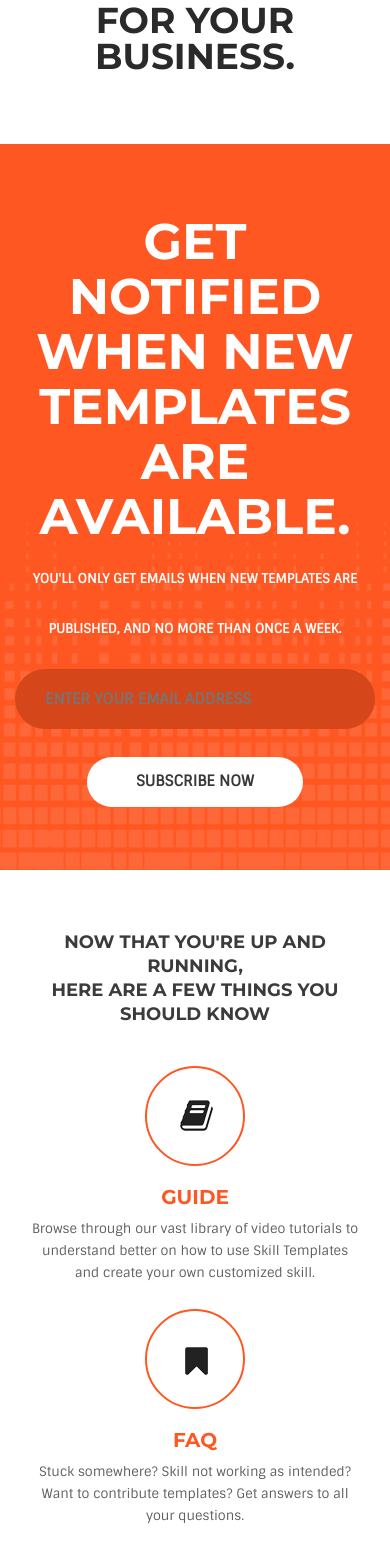
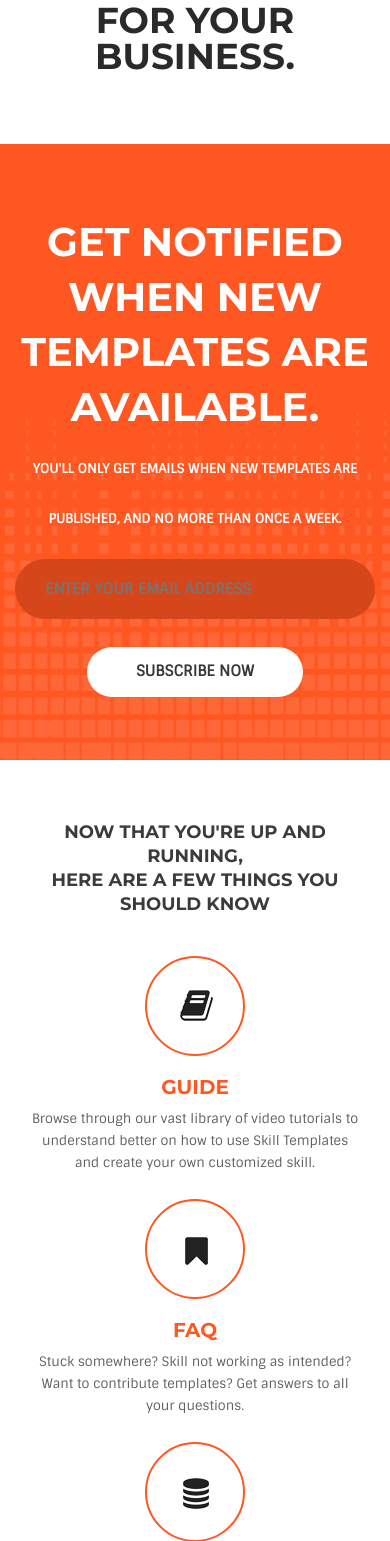
Before and after one commit to skilltemplates/skilltemplates.github.io, a Jekyll site: the page built from index.html, in a window 390 px wide. Shown: the part 4349-5890 px from the top of the page. Built offline with Jekyll 4.4.1, drawn with Linux system fonts in a browser that asks for light colours.

Commit message:
responsive fixed

```diff
--- a/css/style.css
+++ b/css/style.css
@@ -1121,6 +1121,9 @@
 	line-height: 3px;
 	padding-left: 5px;
 }
+.subscribe h2{
+	font-size: 40px;
+}
 }
 
 .doc-box{margin-bottom: 50px;}
```
Also changed, not shown: 2 other files.
